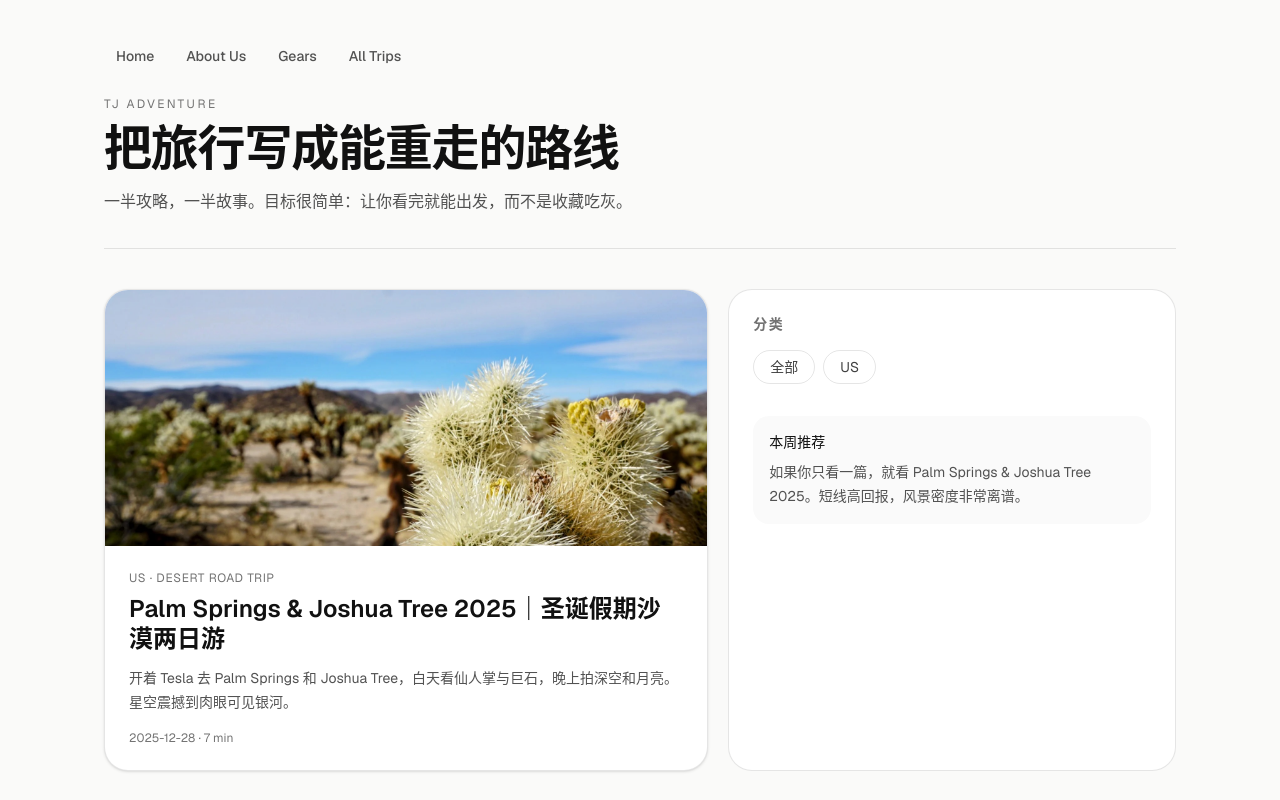
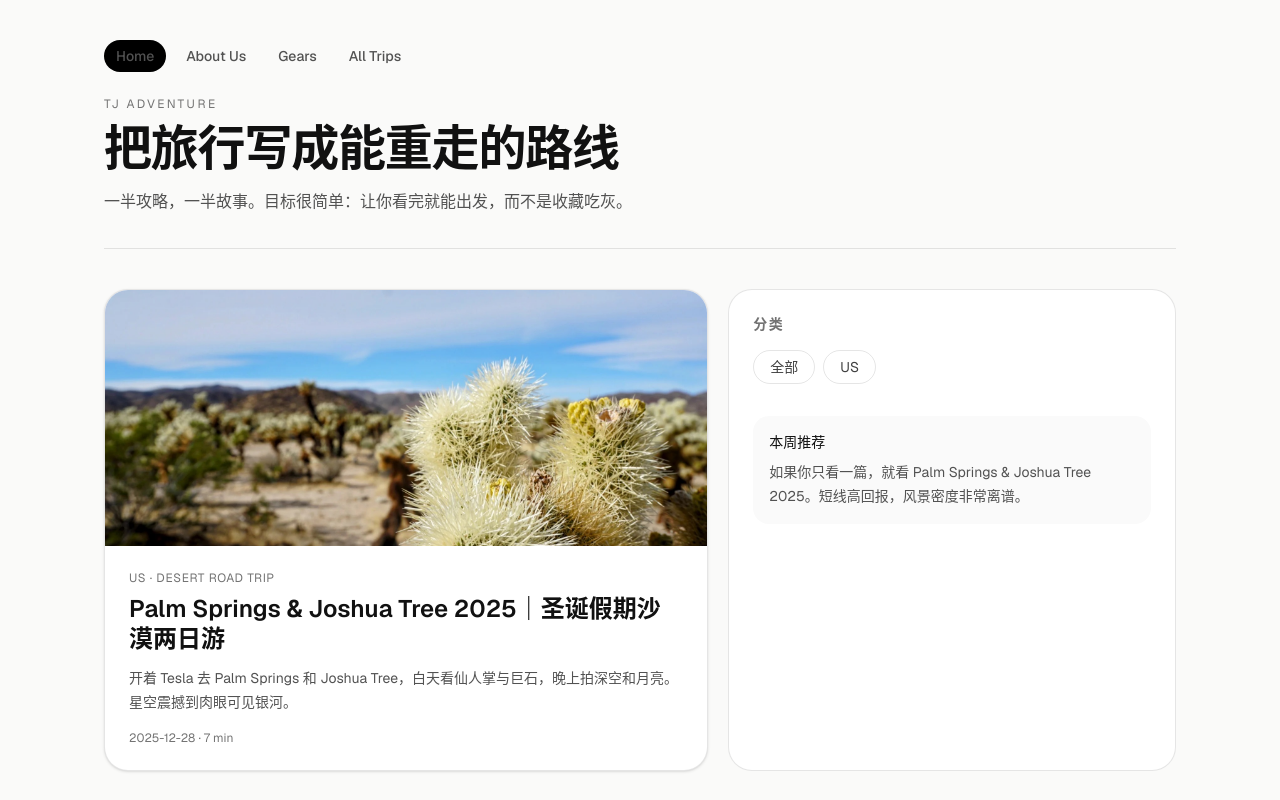
Before and after one commit to baozi2013/tjadventure, a Next.js app: page / in a window 1280 px wide. Shown: the top 800 px of the page. Built offline with nearby package versions, Linux system fonts and the light colour scheme.

Commit message:
Fix home nav contrast with active white text

```diff
--- a/src/app/page.tsx
+++ b/src/app/page.tsx
@@ -17,7 +17,7 @@ export default function Home() {
   return (
     <main className="mx-auto min-h-screen w-full max-w-6xl px-5 pb-20 pt-10 sm:px-8 lg:px-10">
       <nav className="mb-6 flex flex-wrap items-center gap-2 text-sm font-medium text-neutral-600 dark:text-neutral-300">
-        <Link href="/" className="rounded-full px-3 py-1.5 transition hover:bg-black hover:text-white dark:hover:bg-white dark:hover:text-black">
+        <Link href="/" className="rounded-full bg-black px-3 py-1.5 text-white dark:bg-white dark:text-black">
           Home
         </Link>
         <Link href="/about" className="rounded-full px-3 py-1.5 transition hover:bg-black hover:text-white dark:hover:bg-white dark:hover:text-black">
```
